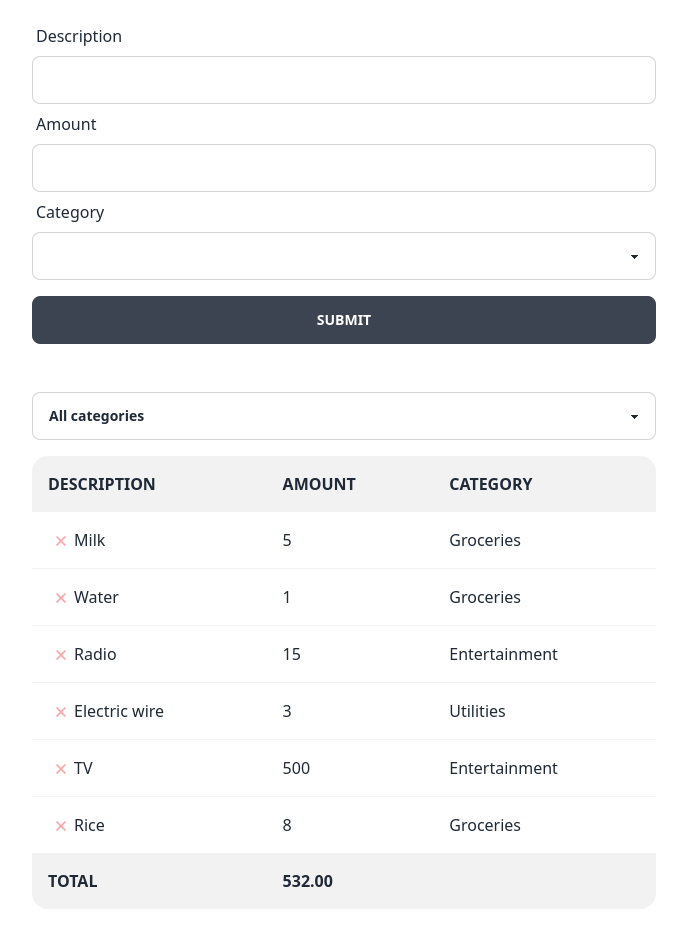
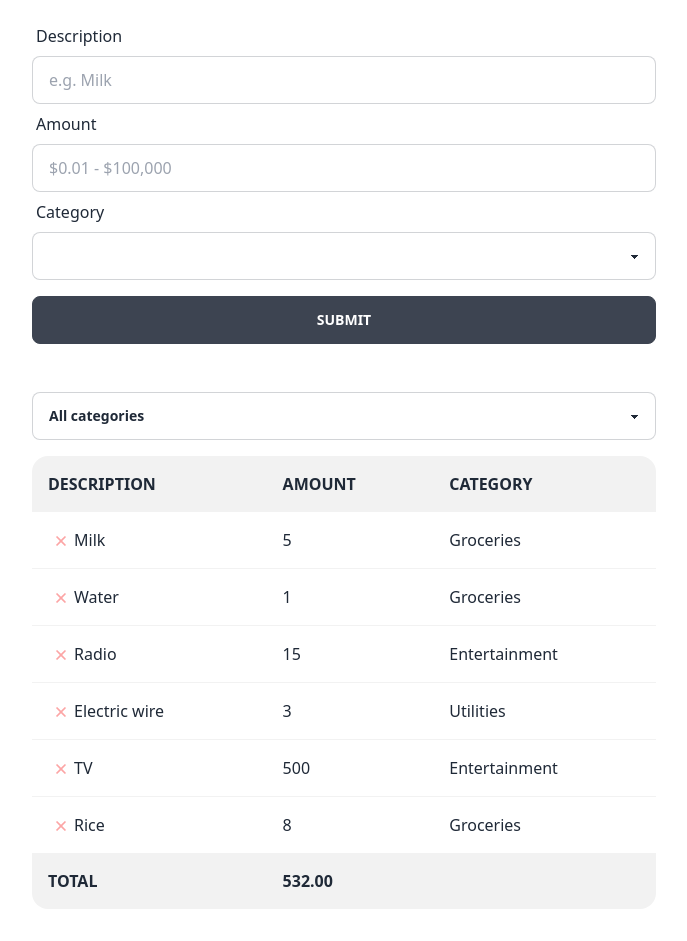
Before and after one commit to HabibMollah/expense-tracker, a React (Vite) app: page / in a window 1280 px wide. Shown: the whole page, without its empty margins (296-983 px from the left). Built offline with nearby package versions, Linux system fonts and the light colour scheme.

Commit message:
improve error messages

```diff
--- a/src/Form.tsx
+++ b/src/Form.tsx
@@ -44,6 +44,7 @@ function Form() {
               type="text"
               className="input-bordered input w-[100%]"
               id="description"
+              placeholder="e.g. Milk"
             />
             {errors.description && (
               <p className="mt-1 text-sm text-red-600">
@@ -60,6 +61,7 @@ function Form() {
               type="number"
               className="input-bordered input w-[100%]"
               id="amount"
+              placeholder="$0.01 - $100,000"
             />
             {errors.amount && (
               <p className="mt-1 text-sm text-red-600">
@@ -73,7 +75,7 @@ function Form() {
             </label>
             <select
               {...register('category')}
-              className="select-bordered select block w-[100%] rounded-lg p-2 text-xl"
+              className="select-bordered select block w-[100%] rounded-lg p-2"
               id="category">
               <option value=""></option>
               <option value="Groceries">Groceries</option>
```
